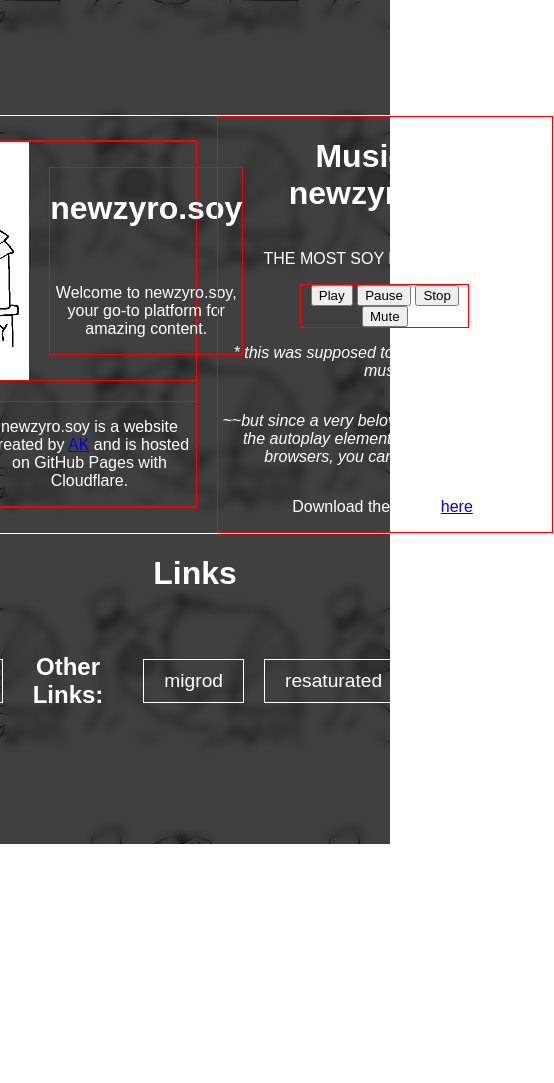
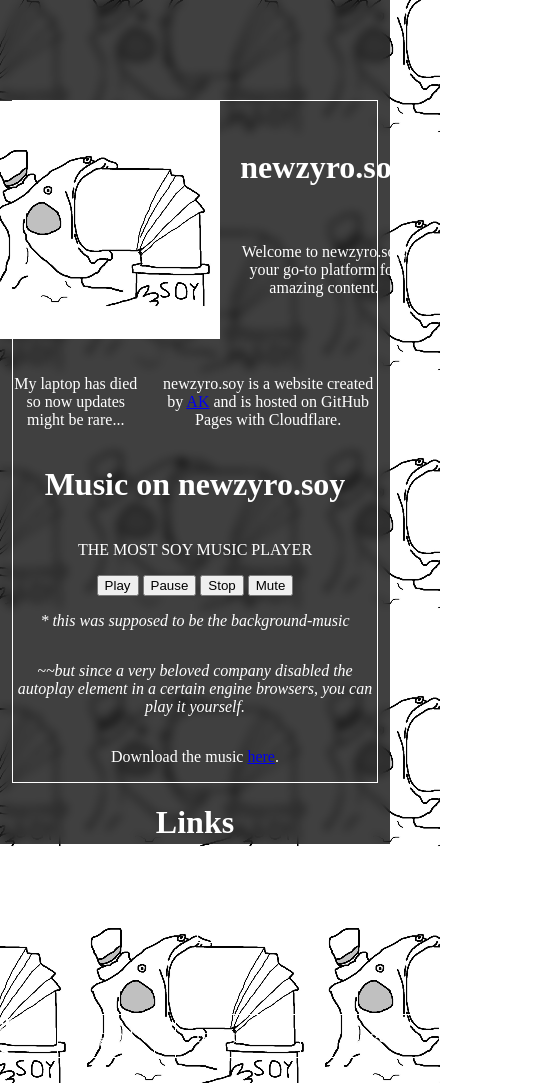
Before and after one commit to AKGamerTech/newzyro.soy, a plain HTML site: page index.html in a window 390 px wide. Shown: the whole page, 554 px wide, since content can reach past the window. Before the commit the page ends 844 px from the top, so only its background shows below. Drawn offline with Linux system fonts and the light colour scheme.

Commit message:
mobile optimization

```diff
--- a/index.html
+++ b/index.html
@@ -49,10 +49,10 @@
                 <h1>Music on newzyro.soy</h1>
                 <p>THE MOST SOY MUSIC PLAYER</p>
                 <script src="scripts/music-controls.js"></script>
-                <audio id="background-music" autoplay loop>
+                <!-- <audio id="background-music" autoplay loop>
                     <source src="./music/dedo no cu e alegria.mp3" type="audio/mpeg">
                     Your browser does not support the audio element.
-                </audio>
+                </audio> -->
 
                 <div class="music-controls">
                     <button id="play-button">Play</button>
--- a/styles.css
+++ b/styles.css
@@ -2,6 +2,7 @@ html {
     height: 100%;
     background:  repeat url('./img/newzyro.gif') center center fixed;
     color: white;
+    margin-top: 100px;
 }
 
 html::before {
@@ -22,29 +23,22 @@ body {
     display: flex;
     justify-content: center;
     align-items: center;
-    height: 100vh;
-    font-family: Arial, sans-serif;
-    width: 75%;
     justify-self: center;
 }
 .container {
+    justify-content: center;
+    align-items: center;
     text-align: center;
     color: white;
+    border: 30px;
 }
 
 .top-container {
     display: flex;
-    top: 20px;
     align-items: center;
     justify-content: center;
     border: 1px solid white;
     gap: 20px;
-}
-
-.top-container div {
-    border: 1px solid red;
-    width: 50%;
-
 }
 
 .top-container .welcome-container {
@@ -129,3 +123,18 @@ body {
     justify-content: center;
     width: 100%;
 }
+
+
+
+
+@media (max-width: 768px) {
+    .container{
+        width: 75%;
+    }
+    .top-container{
+        display: block;
+    }
+    .links-list{
+        flex-direction: column;
+    }
+}
```
